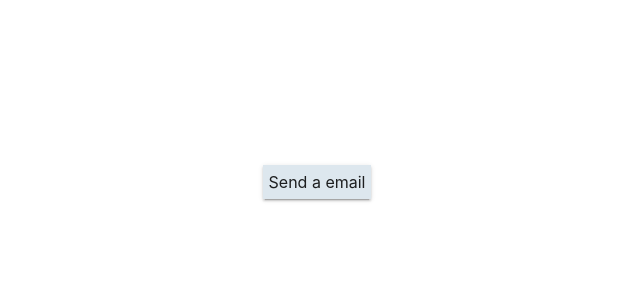
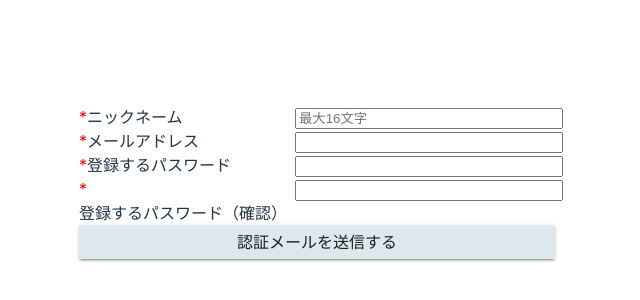
Before and after one commit to kusa-mochi/lite-sns, a React (Vite) app in the folder src/cmd/client/lite-sns-client/: page /signup in a window 1280 px wide. Shown: the part 218-518 px from the top of the page, without its empty margins (323-963 px from the left). Built offline with nearby package versions, Linux system fonts and the light colour scheme.

Commit message:
make signup page wire frame.

```diff
--- a/src/cmd/client/lite-sns-client/src/pages/signup.tsx
+++ b/src/cmd/client/lite-sns-client/src/pages/signup.tsx
@@ -1,10 +1,25 @@
+import { useState } from "react"
 import Button from "../components/molecules/button"
 import { useConfig } from "../providers/configProvider"
+import { css } from "@emotion/css"
+
+enum InputError {
+    None = 0,
+    InvalidCharacter,
+    Empty,
+    InvalidFormat,
+    TooShort,
+}
 
 export default function Signup() {
     const config = useConfig()
 
-    function EncodeHTMLForm(data: any) {
+    const [nickname, setNickname] = useState("")
+    const [emailAddress, setEmailAddress] = useState("")
+    const [password, setPassword] = useState("")
+    const [passwordConfirm, setPasswordConfirm] = useState("")
+
+    function encodeHTMLForm(data: any) {
         var params = []
         for (const name in data) {
             const val = data[name]
@@ -15,7 +30,11 @@ export default function Signup() {
         return params.join("&").replace(/%20/g, "+")
     }
 
-    function SendEmail() {
+    function sendEmail() {
+        // 入力値チェック
+        validateInputs()
+
+        // 入力値をサーバに送信。
         console.log("sending an email...")
         const xmlHttpReq = new XMLHttpRequest()
         xmlHttpReq.onreadystatechange = function () {
@@ -30,15 +49,107 @@ export default function Signup() {
         }
         xmlHttpReq.open("POST", `http://${config.appServer.ip}:${config.appServer.port}${config.appServer.apiPrefix}/signup`)
         xmlHttpReq.setRequestHeader("Content-Type", "application/x-www-form-urlencoded")
-        xmlHttpReq.send(EncodeHTMLForm({
+        xmlHttpReq.send(encodeHTMLForm({
             EmailAddr: "whoatemyapplepie@gmail.com",
             TestParam: "hogeohge",
         }))
     }
 
+    function validateNickname() {
+        console.log("validating nickname...")
+    }
+
+    function validateEmailAddress() {
+        console.log("validating email address...")
+    }
+
+    function validatePassword() {
+        console.log("validating password...")
+    }
+
+    function validatePasswordConfirm() {
+        console.log("validating password confirmation...")
+    }
+
+    function validateInputs() {
+        validateNickname()
+        validateEmailAddress()
+        validatePassword()
+        validatePasswordConfirm()
+    }
+
+    const formStyle = css`
+        display: grid;
+        grid-template-columns: 216px 260px;
+    `
+    const labelStyle = css`
+        text-align: left;
+    `
+    const requireStyle = css`
+        color: red;
+    `
+    const inputStyle = css`
+        width: 100%;
+    `
+
     return (
         <>
-            <Button onClick={() => SendEmail()}>Send a email</Button>
+            <div className={formStyle}>
+                <div className={labelStyle}>
+                    <span className={requireStyle}>*</span>ニックネーム
+                </div>
+                <div>
+                    <input
+                        className={inputStyle}
+                        type="text"
+                        value={nickname}
+                        onChange={(e) => setNickname(e.target.value)}
+                        placeholder="最大16文字"
+                        maxLength={16}
+                        onBlur={() => validateNickname()}
+                    />
+                </div>
+                <div className={labelStyle}>
+                    <span className={requireStyle}>*</span>メールアドレス
+                </div>
+                <div>
+                    <input
+                        className={inputStyle}
+                        type="email"
+                        value={emailAddress}
+                        onChange={(e) => setEmailAddress(e.target.value)}
+                        maxLength={254}
+                        onBlur={() => validateEmailAddress()}
+                    />
+                </div>
+                <div className={labelStyle}>
+                    <span className={requireStyle}>*</span>登録するパスワード
+                </div>
+                <div>
+                    <input
+                        className={inputStyle}
+                        type="password"
+                        value={password}
+                        onChange={(e) => setPassword(e.target.value)}
+                        maxLength={128}
+                        onBlur={() => validatePassword()}
+                    />
+                </div>
+                <div className={labelStyle}>
+                    <span className={requireStyle}>*</span>登録するパスワード（確認）
+                </div>
+                <div>
+                    <input
+                        className={inputStyle}
+                        type="password"
+                        value={passwordConfirm}
+                        onChange={(e) => setPasswordConfirm(e.target.value)}
+                        maxLength={128}
+                        onBlur={() => validatePasswordConfirm()}
+                    />
+                </div>
+            </div>
+            <Button onClick={() => sendEmail()}>認証メールを送信する</Button>
         </>
     )
 }
```
